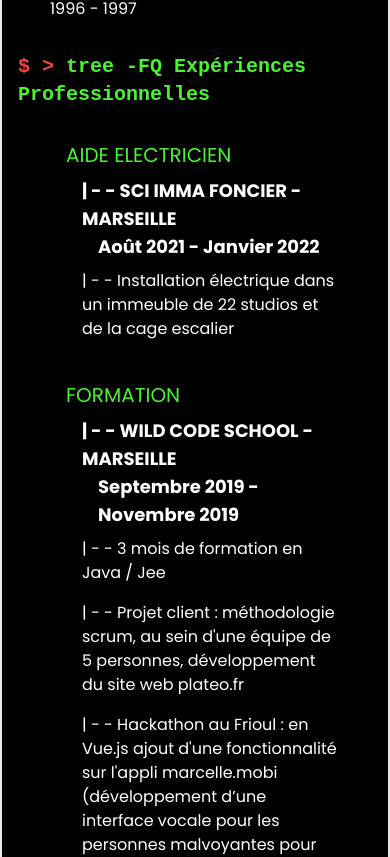
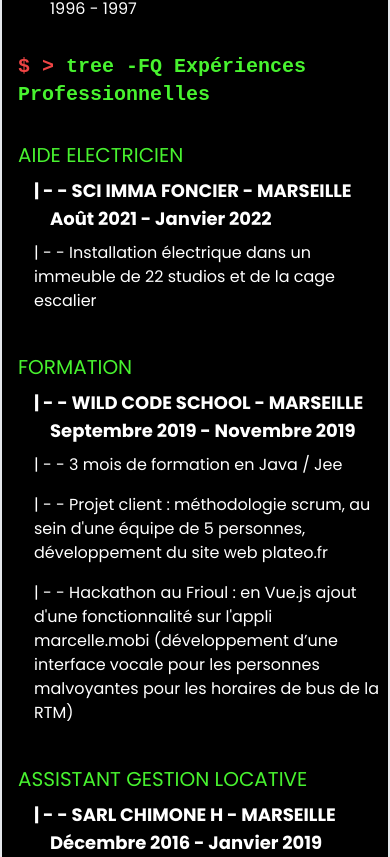
Before and after one commit to mohummadpeer/portfolio-terminal-react-tailwind, a React (Create React App) app: page / in a window 390 px wide. Shown: the part 1557-2414 px from the top of the page. Built offline with nearby package versions, Linux system fonts and the light colour scheme.

Commit message:
feat:day04-05 update works padding

```diff
--- a/src/components/Navbar/Navbar.js
+++ b/src/components/Navbar/Navbar.js
@@ -36,7 +36,7 @@
           <div className="block mt-4 md:hidden">
             <ul>
               <div className="flex flex-col p-4 rounded-xl bg-gray-200 text-black">
-                <ul className="font-semibold">
+                <ul className="text-lg font-semibold">
                   <a href="#training">
                     <li className="hover:cursor-pointer mb-2">Formations</li>
                   </a>
--- a/src/components/Works/WorksCard.js
+++ b/src/components/Works/WorksCard.js
@@ -3,7 +3,7 @@
 function WorksCard({ details }) {
   return (
     <>
-      <div className="px-12 py-4">
+      <div className="md:px-12 py-4">
         <h6 className="text-vert text-xl rounded-md mb-2 pl-4" id="school">
           {details.title}
         </h6>
```
